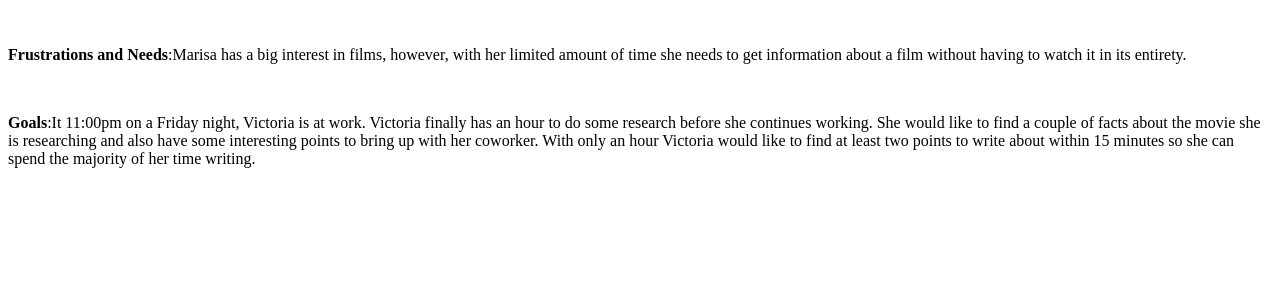
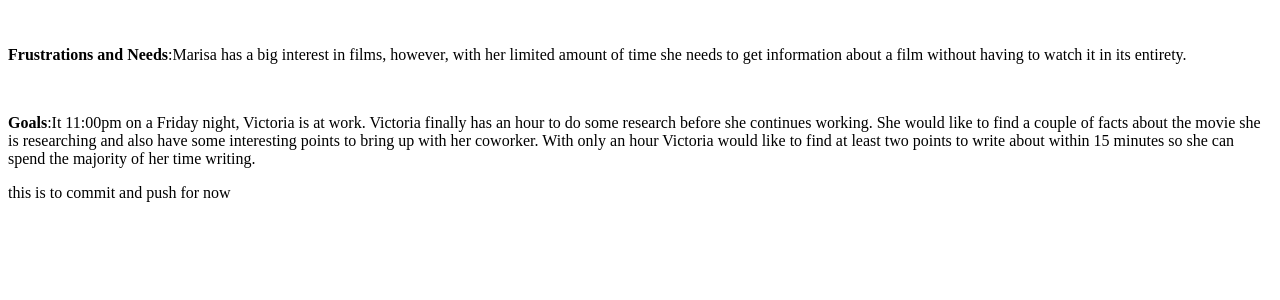
Before and after one commit to VictoriaChacon/imdb-quotes, a PHP site: page / in a window 1280 px wide. Shown: the part 428-728 px from the top of the page. Run offline with PHP 8.4, Linux system fonts and the light colour scheme.

Commit message:
added more paragraphs and breaks

```diff
--- a/index.php
+++ b/index.php
@@ -19,5 +19,6 @@
 		<br>
 		<p><strong>Goals</strong>:It 11:00pm on a Friday night, Victoria is at work. Victoria finally has an hour to do some research before she continues working. She would like to find a couple of facts about the movie she is researching and also have some interesting points to bring up with her coworker. With only an hour Victoria would like to find at least two points to write about within 15 minutes so she can spend the majority of her time writing.
 		</p>
+		<p>this is to commit and push for now</p>
 	</body>
 </html>
```
